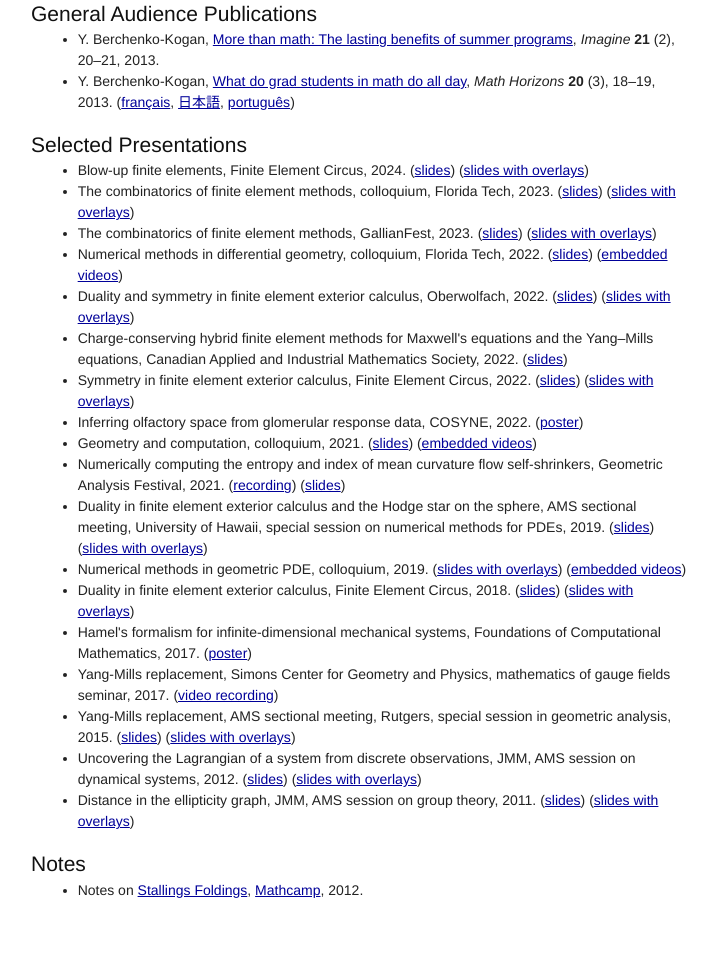
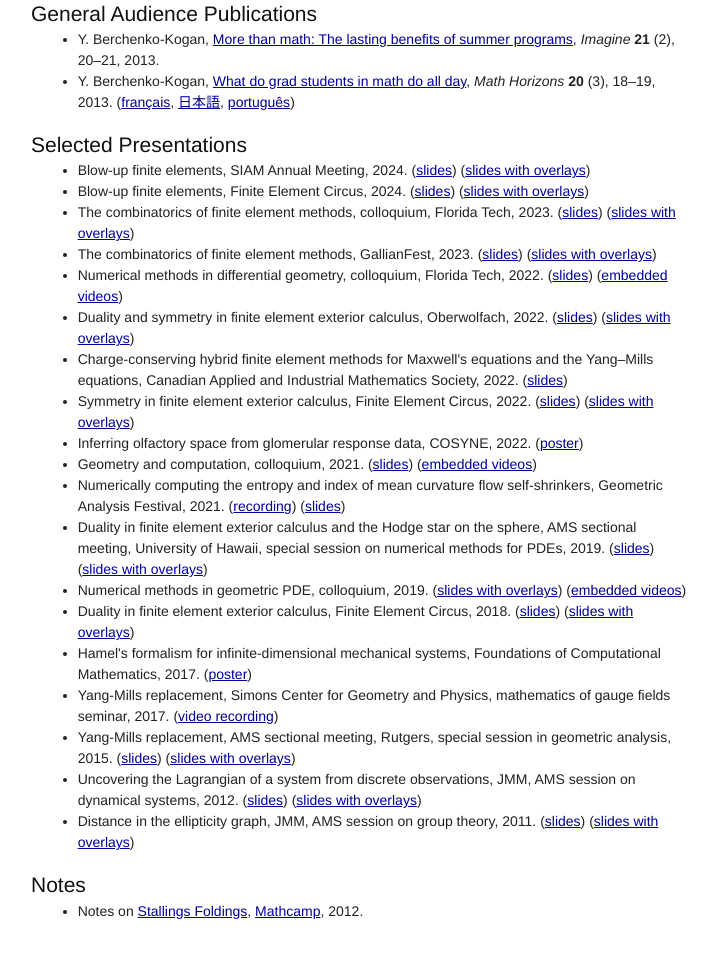
Before and after one commit to yashabk/yashabk.github.io, a plain HTML site: page index.html in a window 1280 px wide. Shown: the part 1109-2067 px from the top of the page, without its empty margins (269-986 px from the left). Drawn offline with Linux system fonts and the light colour scheme.

Commit message:
added siam talk

```diff
--- a/index.html
+++ b/index.html
@@ -65,6 +65,7 @@ Please reach out to me if you are an undergraduate student interested in a capst
 <h2>Selected Presentations</h2>
 
 <ul>
+  <li>Blow-up finite elements, SIAM Annual Meeting, 2024. (<a href="talks/blowupfeec-siam-handout.pdf">slides</a>) (<a href="talks/blowupfeec-siam.pdf">slides with overlays</a>)</li>
   <li>Blow-up finite elements, Finite Element Circus, 2024. (<a href="talks/blowupfeec-fecircus-handout.pdf">slides</a>) (<a href="talks/blowupfeec-fecircus.pdf">slides with overlays</a>)</li>
   <li>The combinatorics of finite element methods, colloquium, Florida Tech, 2023. (<a href="talks/femcombinatorics2-handout.pdf">slides</a>) (<a href="talks/femcombinatorics2.pdf">slides with overlays</a>)</li>
   <li>The combinatorics of finite element methods, GallianFest, 2023. (<a href="talks/femcombinatorics-handout.pdf">slides</a>) (<a href="talks/femcombinatorics.pdf">slides with overlays</a>)</li>
```
Also changed, not shown: 2 other files.
